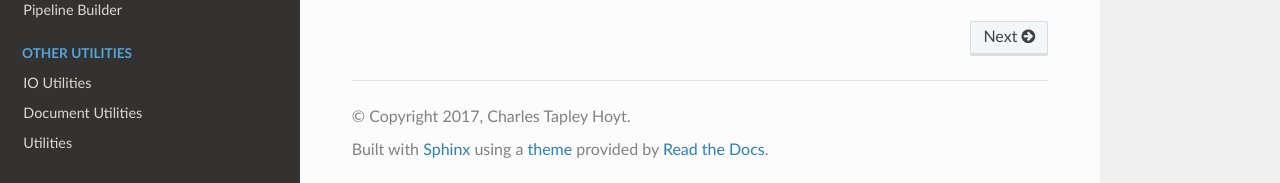
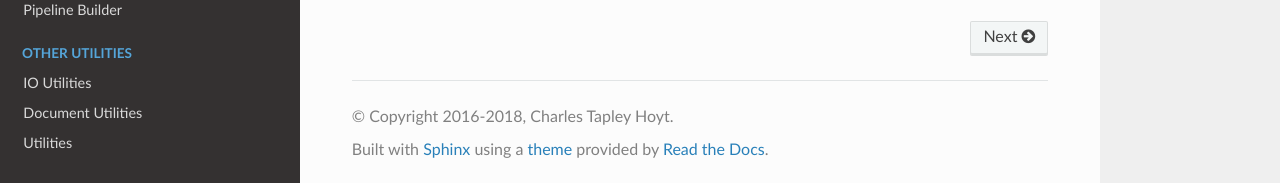
Before and after one commit to pybel/pybel-tools, a Sphinx documentation site: the page built from docs/source/index.rst, in a window 1280 px wide and 900 px high, scrolled down 910 px. Shown: the part 714-897 px from the top of the window. Built offline with Sphinx 7.4.7 and the Read the Docs theme 2.0.0, drawn with Linux system fonts in a browser that asks for light colours.

Commit message:
Update license years
[skip ci]

```diff
--- a/docs/source/conf.py
+++ b/docs/source/conf.py
@@ -1,23 +1,6 @@
 #!/usr/bin/env python3
 # -*- coding: utf-8 -*-
 
-#
-# pybel-tools documentation build configuration file, created by
-# sphinx-quickstart on Mon Feb 13 10:55:55 2017.
-#
-# This file is execfile()d with the current directory set to its
-# containing dir.
-#
-# Note that not all possible configuration values are present in this
-# autogenerated file.
-#
-# All configuration values have a default; values that are commented out
-# serve to show the default.
-
-# If extensions (or modules to document with autodoc) are in another directory,
-# add these directories to sys.path here. If the directory is relative to the
-# documentation root, use os.path.abspath to make it absolute, like shown here.
-#
 import os
 import re
 import sys
@@ -55,7 +38,7 @@
 
 # General information about the project.
 project = 'pybel-tools'
-copyright = '2017, Charles Tapley Hoyt'
+copyright = '2016-2018, Charles Tapley Hoyt'
 author = 'Charles Tapley Hoyt'
 
 # The version info for the project you're documenting, acts as replacement for
--- a/src/pybel_tools/__init__.py
+++ b/src/pybel_tools/__init__.py
@@ -79,4 +79,4 @@
 __email__ = 'cthoyt@gmail.com'
 
 __license__ = 'Apache License 2.0'
-__copyright__ = 'Copyright (c) 2016 Charles Tapley Hoyt'
+__copyright__ = 'Copyright (c) 2016-2018 Charles Tapley Hoyt'
```
Also changed, not shown: 1 other file.
